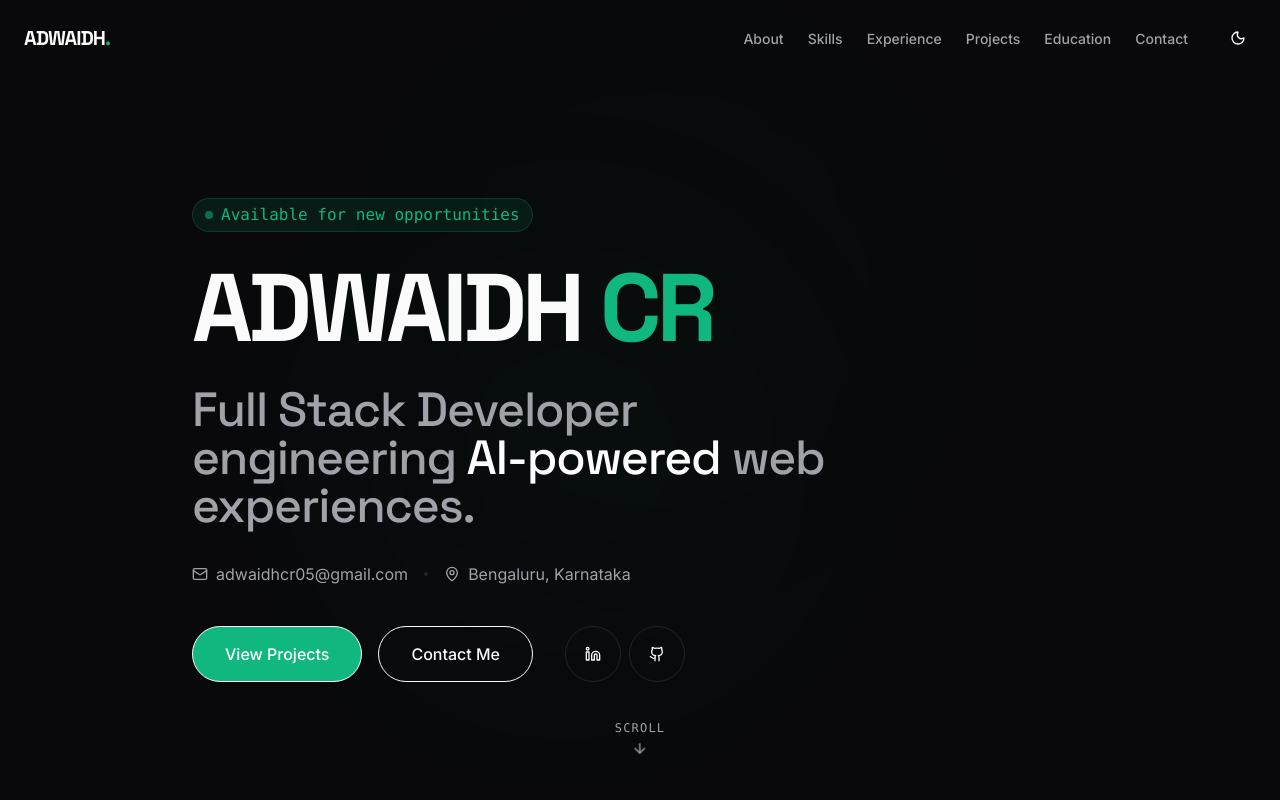
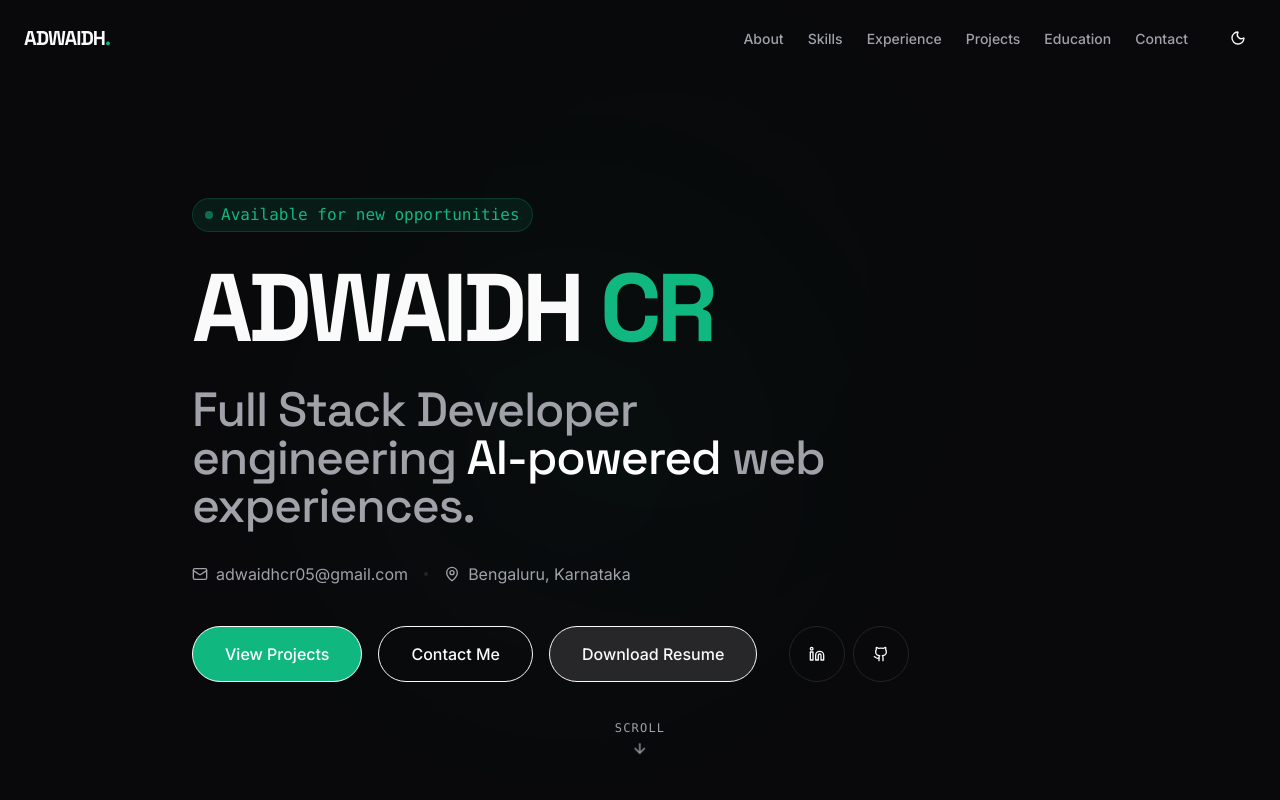
Before and after one commit to adwaidh007/Portfolio, a React (Vite) app: page / in a window 1280 px wide. Shown: the top 800 px of the page. Built offline with nearby package versions, Linux system fonts and the light colour scheme.

Commit message:
Refactor code structure for improved readability and maintainability

```diff
--- a/src/components/sections/Hero.tsx
+++ b/src/components/sections/Hero.tsx
@@ -89,7 +89,17 @@ export function Hero() {
             >
               Contact Me
             </Button>
-
+            <Button
+              size="lg"
+              variant="secondary"
+              className="rounded-full px-8 text-base h-14"
+              asChild
+              data-testid="button-hero-resume"
+            >
+              <a href="/resume.pdf" download>
+                Download Resume
+              </a>
+            </Button>
             <div className="flex gap-2 ml-4">
               <Button size="icon" variant="ghost" className="rounded-full h-14 w-14 border border-border" asChild data-testid="link-linkedin">
                 <a href="https://www.linkedin.com/in/adwaidh-cr/" target="_blank" rel="noopener noreferrer" aria-label="LinkedIn">
```
Also changed, not shown: 1 other file (tests, documents, lock files or other folders).
